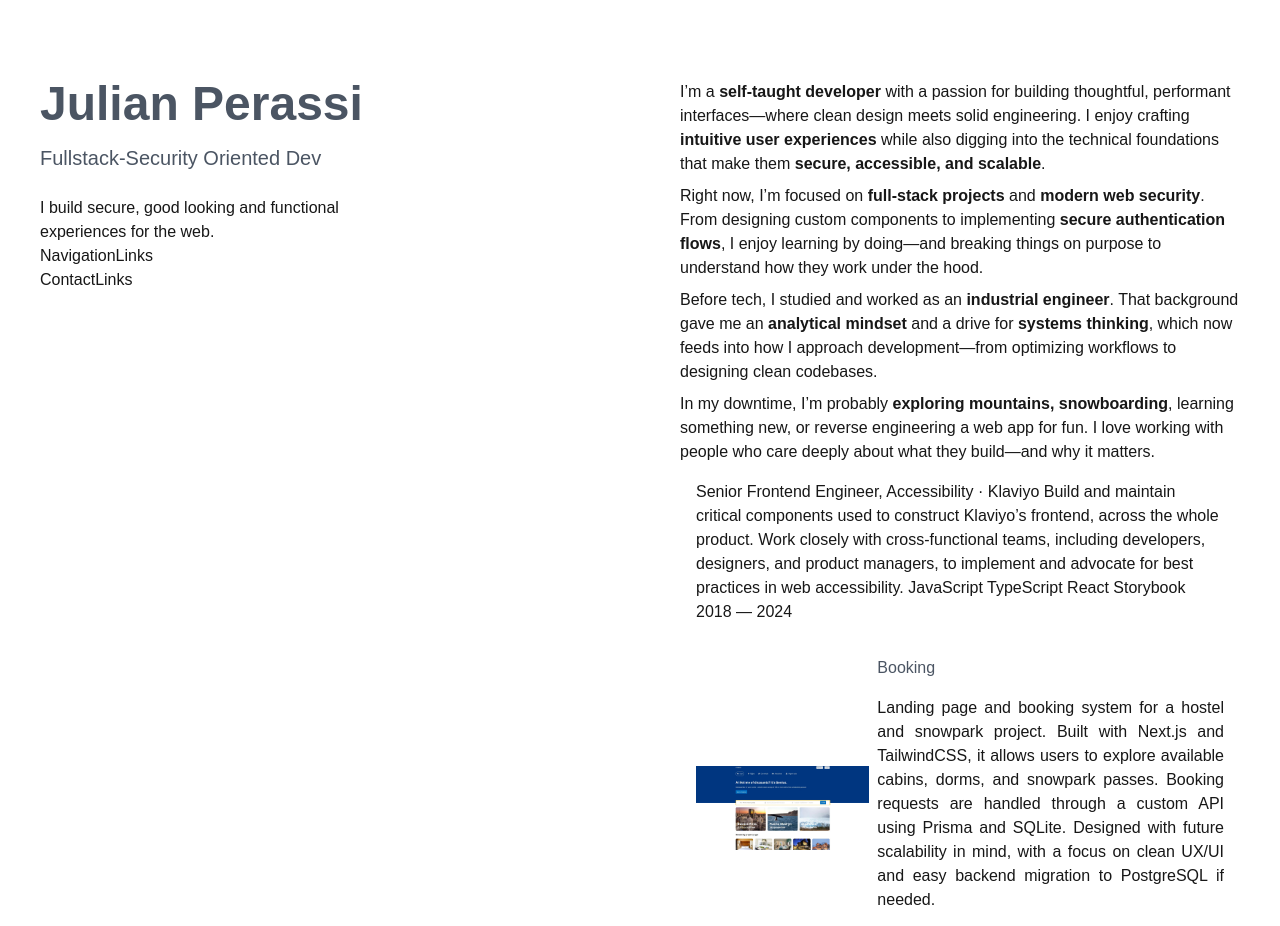
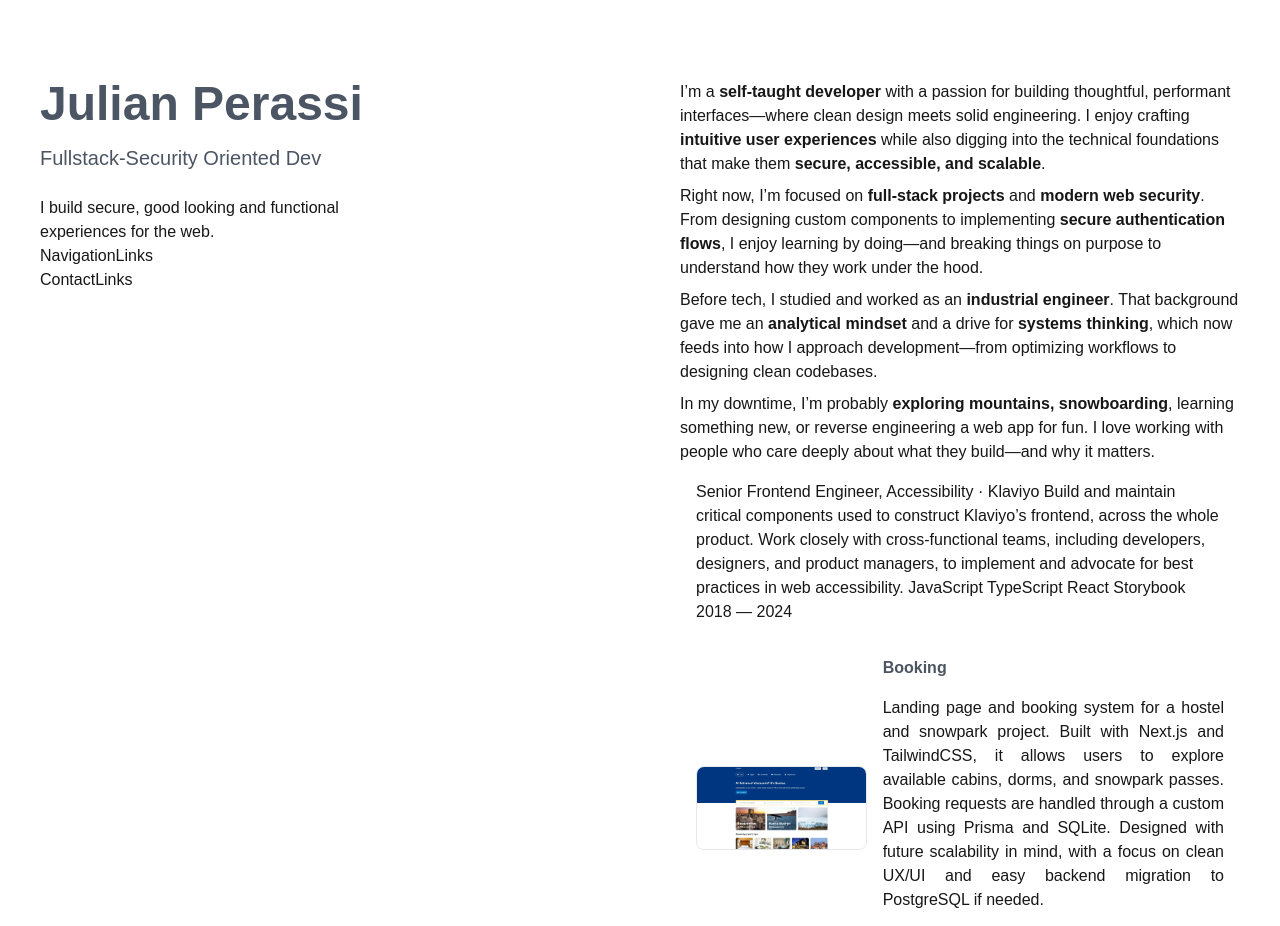
Before and after one commit to perassijulian/portfolio, a Next.js app: page / in a window 1280 px wide. Shown: the top 926 px of the page. Built offline with nearby package versions, Linux system fonts and the light colour scheme.

Commit message:
title changes to text-accent when hovered

```diff
--- a/components/UI/Card.tsx
+++ b/components/UI/Card.tsx
@@ -1,7 +1,7 @@
 export default function Card({ children }: { children: React.ReactNode }) {
   return (
     <div>
-      <div className="p-4 cursor-default rounded-lg hover:bg-white/5 hover:shadow-xl">
+      <div className="group relative p-4 cursor-default rounded-lg hover:bg-white/5 transition hover:shadow-xl">
         {children}
       </div>
     </div>
--- a/components/UI/Project.tsx
+++ b/components/UI/Project.tsx
@@ -25,12 +25,20 @@ export default function Project({
 }: ProjectProps) {
   return (
     <Card>
-      <div className="flex items-center gap-2">
+      <div className="flex items-center gap-4">
         <div className="w-1/3">
-          <Image src={img} alt={alt} width={800} height={600} />
+          <Image
+            className="rounded-lg border"
+            src={img}
+            alt={alt}
+            width={800}
+            height={600}
+          />
         </div>
         <div className="w-2/3">
-          <h1 className="text-foreground-secondary">{title}</h1>
+          <h1 className="text-foreground-secondary font-bold group-hover:text-accent transition-colors duration-300">
+            {title}
+          </h1>
           <p className="mt-4 text-justify">{desc}</p>
           <div className="flex gap-2 mt-4">
             {tags.map((tag) => (
```
